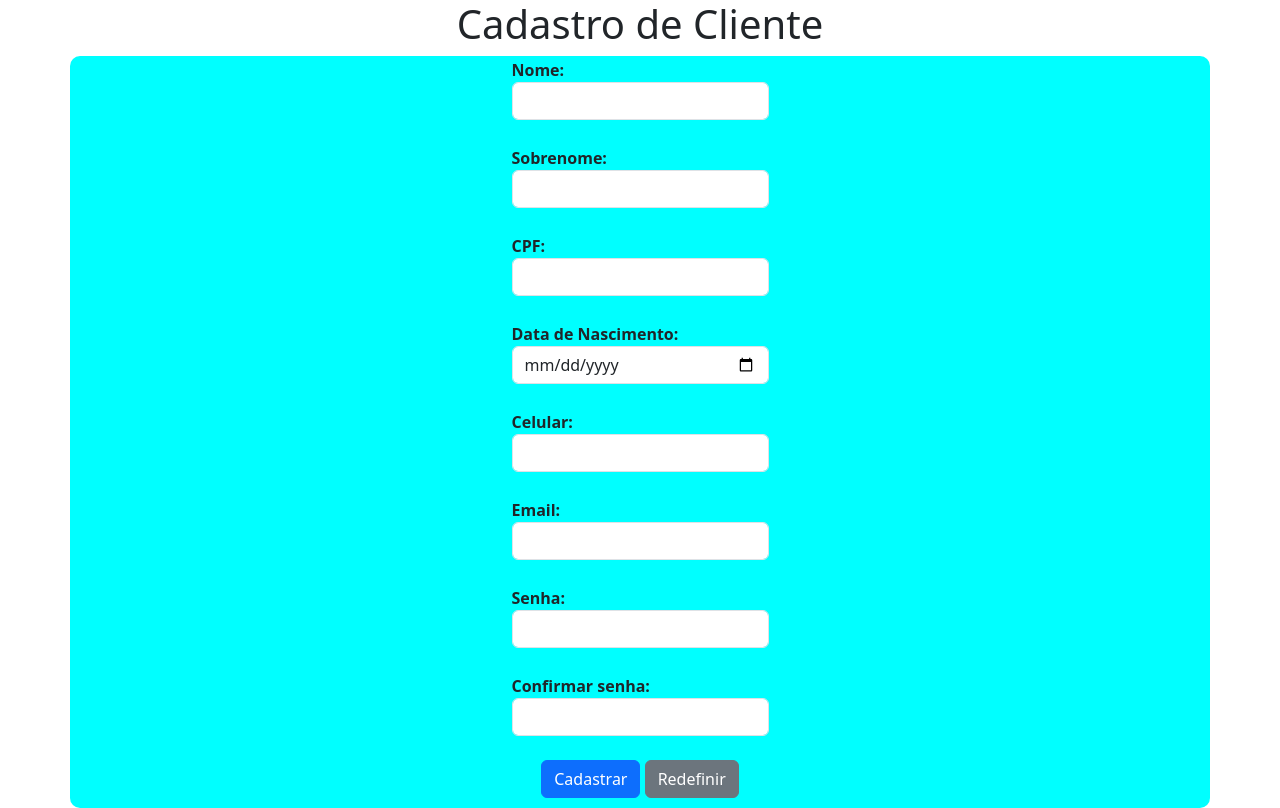
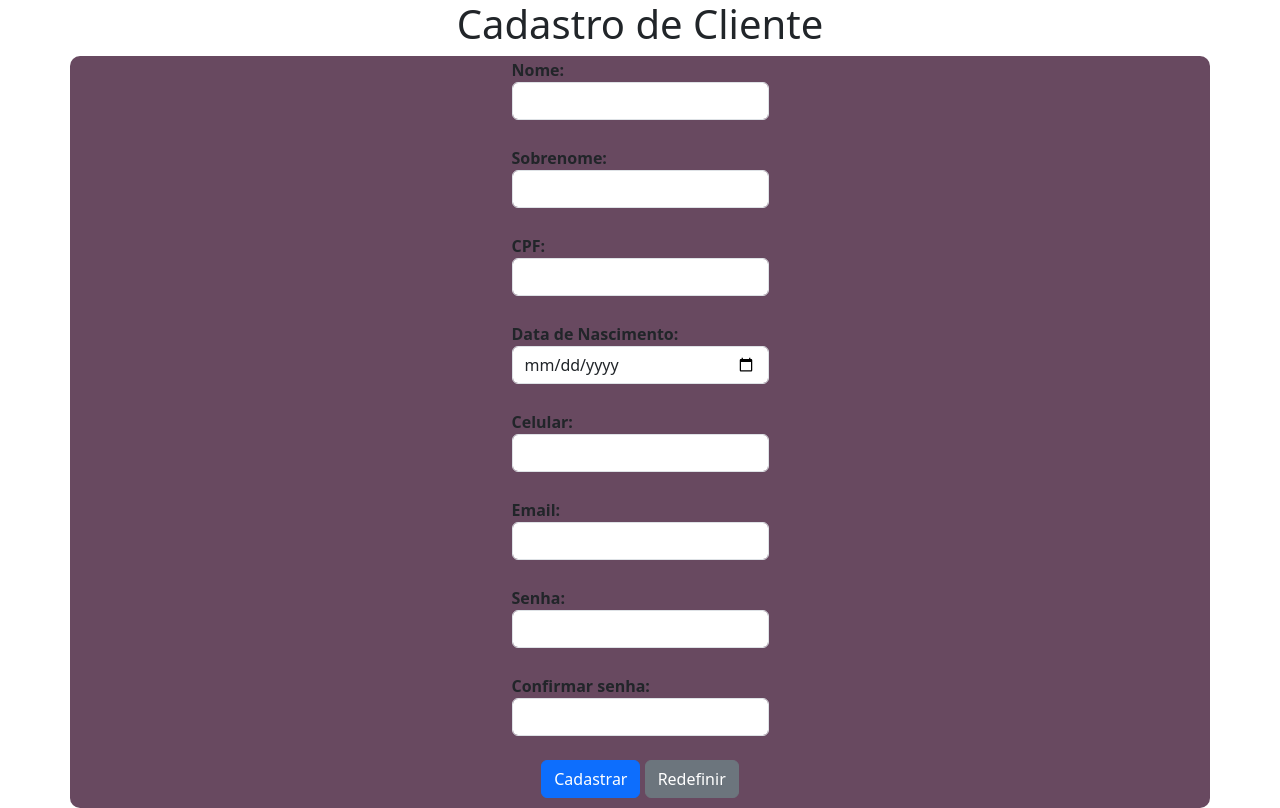
Before and after one commit to TheParousia/pi-2025.5.3, a Django app: page / in a window 1280 px wide. Run offline with Django 5.2, Linux system fonts and the light colour scheme.

Commit message:
mudanca da cor do container do formulario
foi mudado a cor

```diff
--- a/usuario/templates/form_cliente.html
+++ b/usuario/templates/form_cliente.html
@@ -23,7 +23,7 @@
         border: 10px;
         border-radius: 10px;
         justify-content: center;
-        background-color: aqua;
+        background-color: rgb(104, 73, 96);
 
     }
 
```
